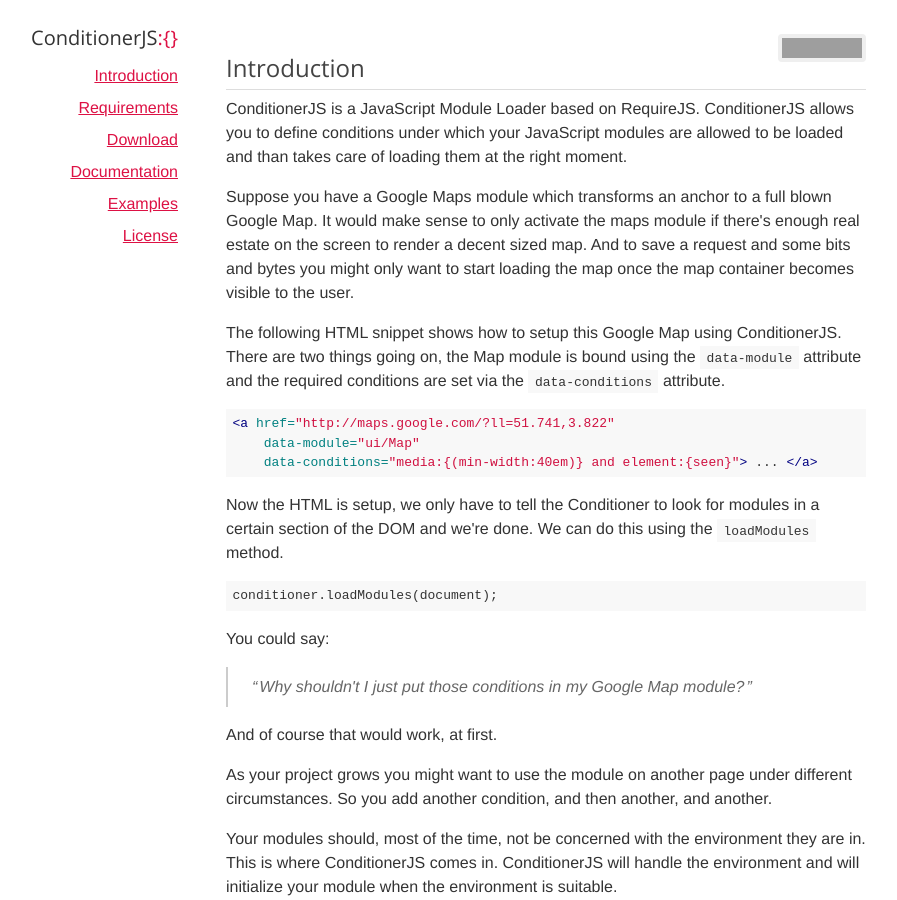
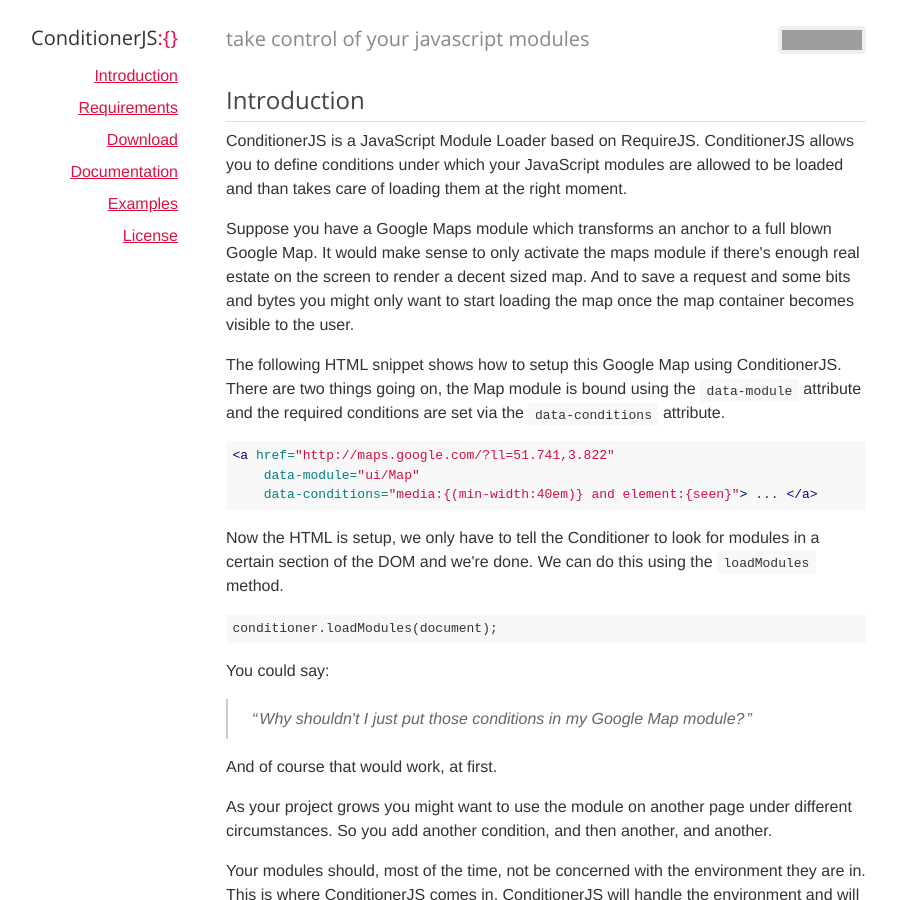
Before and after one commit to rikschennink/conditioner, a Jekyll site: the page built from index.html, in a window 1280 px wide and 900 px high. Shown: the whole window, without its empty margins (62-959 px from the left). Built offline with Jekyll 4.4.1, drawn with Linux system fonts in a browser that asks for light colours; grey boxes are pictures that could not be loaded.

Commit message:
added tagline

```diff
--- a/index.html
+++ b/index.html
@@ -1,6 +1,7 @@
 ---
 layout: default
 title: ConditionerJS - Take Control of your JavaScript Modules
+tagline: <em>Take Control of your JavaScript Modules</em>
 ---
 
 <nav class="index">
```
